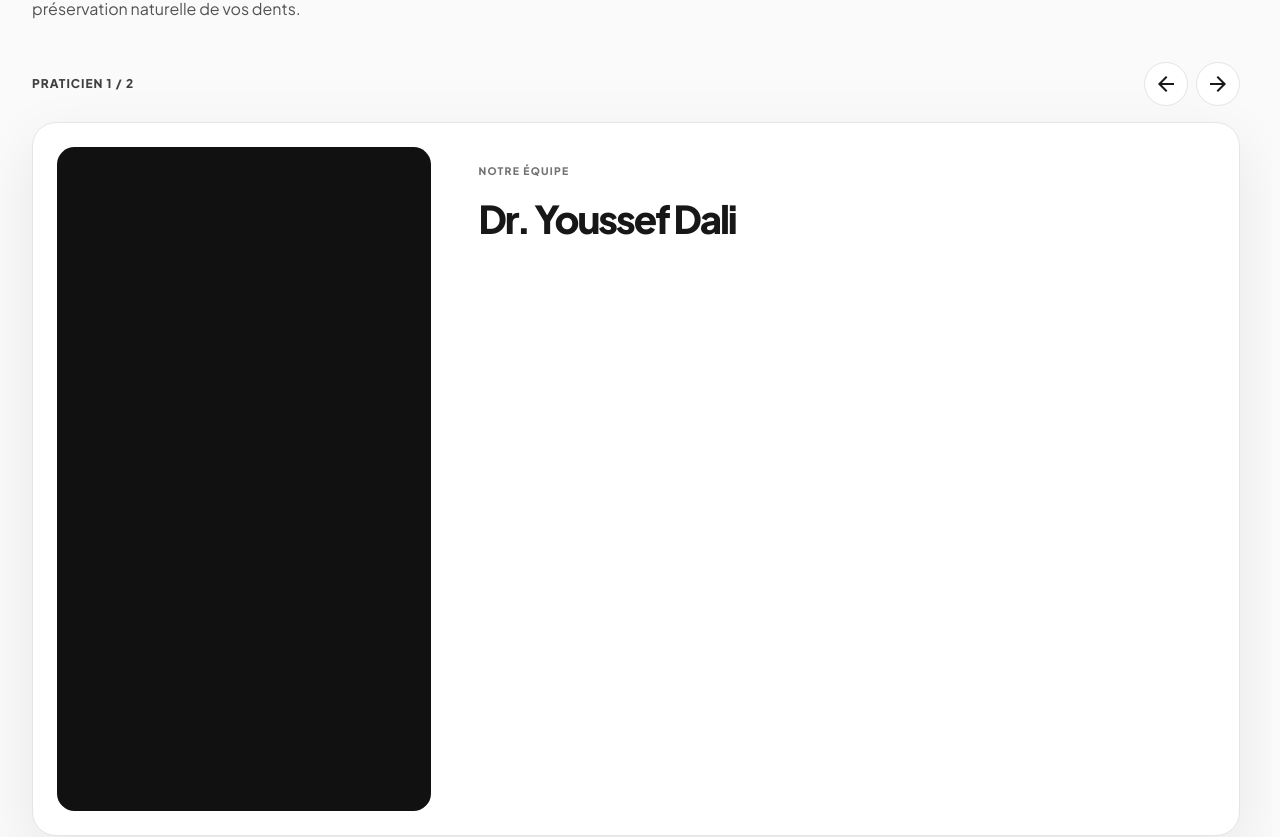
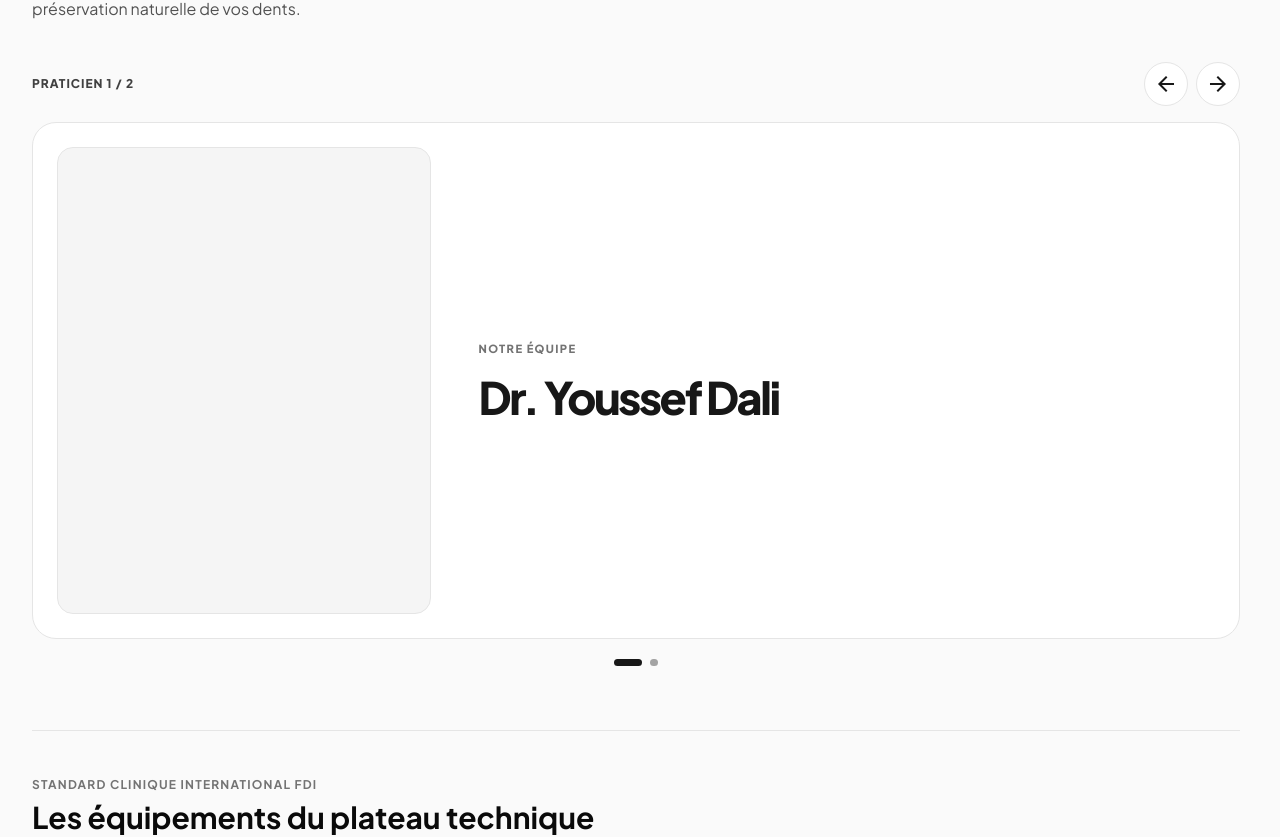
Before and after one commit to marvenpiadri/DrDali, an Angular app: page /clinic in a window 1280 px wide. Shown: the part 620-1457 px from the top of the page. Built offline with nearby package versions, Linux system fonts and the light colour scheme; a web font is replaced by a local one.

Commit message:
Simplify doctor cards for pending portraits

```diff
--- a/src/app/components/doctor-slider/doctor-slider.css
+++ b/src/app/components/doctor-slider/doctor-slider.css
@@ -2,66 +2,21 @@
 .doctor-slider-toolbar{display:flex;align-items:center;justify-content:space-between;gap:1rem;margin-bottom:1rem}
 .doctor-slider-count{color:var(--text-secondary,#626262);font-size:.75rem;font-weight:750;letter-spacing:.08em;text-transform:uppercase}
 .doctor-slider-navigation{display:flex;align-items:center;gap:.5rem}
-.nav-button{display:grid;width:2.75rem;height:2.75rem;min-width:2.75rem;place-items:center;border:1px solid var(--border-subtle,#dedede);border-radius:999px;background:var(--surface,#fff);color:var(--text-primary,#171717);cursor:pointer;transition:background-color .18s ease,border-color .18s ease,transform .18s ease}
-.nav-button:hover{background:var(--surface-hover,#f0f0f0);border-color:var(--border-strong,#aaa)}
-.nav-button:active{transform:translateY(1px)}
-.nav-button:focus-visible,.doctor-book-button:focus-visible,.dot-indicator:focus-visible{outline:2px solid var(--focus-ring,#777);outline-offset:3px}
-.doctor-slider-surface{overflow:hidden;border:1px solid var(--border-subtle,#e4e4e4);border-radius:1.5rem;background:var(--surface,#fff);box-shadow:0 20px 60px rgb(0 0 0 / 8%)}
+.nav-button{display:grid;width:2.75rem;height:2.75rem;min-width:2.75rem;place-items:center;border:1px solid var(--border-subtle,#dedede);border-radius:999px;background:var(--surface,#fff);color:var(--text-primary,#171717);cursor:pointer}
+.nav-button:hover{background:var(--surface-hover,#f0f0f0)}
+.nav-button:focus-visible,.dot-indicator:focus-visible{outline:2px solid var(--focus-ring,#777);outline-offset:3px}
+.doctor-slider-surface{overflow:hidden;border:1px solid var(--border-subtle,#e4e4e4);border-radius:1.5rem;background:var(--surface,#fff)}
 .slide-wrapper{display:flex;width:100%;transition:transform .45s cubic-bezier(.2,.75,.25,1)}
 .slide-card{flex:0 0 100%;min-width:100%;padding:clamp(.75rem,2.5vw,1.5rem)}
-.doctor-slide-grid{display:grid;grid-template-columns:minmax(220px,.72fr) minmax(0,1.45fr);align-items:stretch;gap:clamp(1rem,2.5vw,2rem)}
-.doctor-portrait-column{display:flex;min-width:0;flex-direction:column;gap:.875rem}
-.doctor-portrait{position:relative;overflow:hidden;width:100%;aspect-ratio:9/16;max-height:760px;border-radius:1.1rem;background:#111;color:#fff}
-.doctor-portrait-image{display:block;width:100%;height:100%;object-fit:cover;object-position:center top}
-.doctor-portrait-placeholder{position:absolute;inset:0;display:flex;flex-direction:column;align-items:center;justify-content:center;overflow:hidden;padding:1.5rem;background:radial-gradient(ellipse at 50% 35%,#444 0%,#242424 35%,#101010 76%);text-align:center}
-.doctor-portrait-placeholder::before,.doctor-portrait-placeholder::after{position:absolute;content:"";width:75%;aspect-ratio:1;border:1px solid rgb(255 255 255 / 13%);border-radius:50%}
-.doctor-portrait-placeholder::before{top:12%;left:-35%}
-.doctor-portrait-placeholder::after{right:-38%;bottom:8%;width:90%}
-.portrait-monogram{position:relative;z-index:1;color:#fff;font-family:Georgia,'Times New Roman',serif;font-size:clamp(3rem,7vw,6rem);font-weight:400;letter-spacing:-.08em}
-.portrait-rule{position:relative;z-index:1;width:2.25rem;height:1px;margin:1.2rem 0;background:#bdbdbd}
-.portrait-caption{position:relative;z-index:1;color:#c9c9c9;font-size:.6rem;font-weight:700;letter-spacing:.2em;line-height:1.8}
-.doctor-status{position:absolute;top:1rem;inset-inline-start:1rem;display:inline-flex;align-items:center;gap:.45rem;padding:.45rem .7rem;border:1px solid rgb(255 255 255 / 20%);border-radius:999px;background:rgb(12 12 12 / 72%);color:#fff;font-size:.625rem;font-weight:700;backdrop-filter:blur(10px)}
-.status-dot{width:.4rem;height:.4rem;border-radius:50%;background:#c7c7c7}
-.doctor-portrait-meta{display:flex;align-items:center;justify-content:space-between;gap:.5rem;color:var(--text-tertiary,#777);font-size:.7rem}
-.portrait-index{font-weight:800;letter-spacing:.06em;color:var(--text-primary,#171717)}
-.portrait-index span{color:var(--text-tertiary,#888);font-weight:500}
-.portrait-location{display:flex;align-items:center;gap:.25rem}
-.portrait-location .material-icons{font-size:.9rem}
-.doctor-information-card{display:flex;min-width:0;flex-direction:column;gap:1.2rem;padding:clamp(.5rem,1.5vw,1rem) clamp(.25rem,1.5vw,1rem)}
-.doctor-information-topline{display:flex;align-items:center;justify-content:space-between;gap:.75rem;padding-bottom:.85rem;border-bottom:1px solid var(--border-subtle,#e5e5e5)}
-.doctor-kicker,.doctor-section-label{color:var(--text-tertiary,#737373);font-size:.65rem;font-weight:800;letter-spacing:.12em;text-transform:uppercase}
-.doctor-languages{display:flex;align-items:center;gap:.35rem;color:var(--text-secondary,#666);font-size:.68rem}
-.doctor-languages .material-icons{font-size:1rem}
-.doctor-identity{min-width:0}
-.doctor-name{margin:0;color:var(--text-primary,#171717);font-size:clamp(1.65rem,3vw,2.6rem);font-weight:800;letter-spacing:-.055em;line-height:1.08}
-.doctor-title{margin:.5rem 0 0;color:var(--text-secondary,#555);font-size:.9rem;font-weight:600;line-height:1.5}
-.doctor-detail-section{display:grid;gap:.55rem}
-.doctor-section-label{margin:0;line-height:1.4}
-.doctor-bio{margin:0;color:var(--text-secondary,#555);font-size:.875rem;line-height:1.75}
-.doctor-quote{margin:0;padding:.85rem 1rem;border-inline-start:2px solid var(--border-strong,#999);background:var(--surface-muted,#f7f7f7);color:var(--text-secondary,#555);font-family:Georgia,'Times New Roman',serif;font-size:.9rem;font-style:italic;line-height:1.65}
-.doctor-specialties-grid{display:grid;grid-template-columns:repeat(2,minmax(0,1fr));gap:.5rem}
-.doctor-specialty{display:flex;align-items:flex-start;gap:.5rem;padding:.65rem .7rem;border:1px solid var(--border-subtle,#e6e6e6);border-radius:.7rem;background:var(--surface,#fff);color:var(--text-primary,#333);font-size:.73rem;font-weight:600;line-height:1.5}
-.doctor-specialty .material-icons{flex:0 0 auto;margin-top:.05rem;color:var(--text-tertiary,#777);font-size:.9rem}
-.doctor-diplomas{display:grid;gap:.45rem}
-.doctor-diploma{display:flex;align-items:flex-start;gap:.5rem;color:var(--text-secondary,#5d5d5d);font-size:.73rem;line-height:1.55}
-.doctor-diploma .material-icons{flex:0 0 auto;margin-top:.08rem;color:var(--text-tertiary,#777);font-size:.9rem}
-.doctor-card-footer{display:flex;align-items:center;justify-content:space-between;gap:1rem;margin-top:auto;padding-top:1rem;border-top:1px solid var(--border-subtle,#e5e5e5)}
-.doctor-footer-note{margin:0;color:var(--text-tertiary,#777);font-size:.7rem;line-height:1.5}
-.doctor-book-button{display:inline-flex;min-height:2.8rem;align-items:center;justify-content:center;gap:.55rem;padding:.75rem 1rem;border:1px solid var(--text-primary,#171717);border-radius:.75rem;background:var(--text-primary,#171717);color:var(--surface,#fff);font-size:.7rem;font-weight:800;letter-spacing:.04em;cursor:pointer;transition:opacity .18s ease,transform .18s ease}
-.doctor-book-button:hover{opacity:.86}
-.doctor-book-button:active{transform:translateY(1px)}
-.doctor-book-arrow{font-size:1rem}
-.doctor-book-button app-whatsapp-icon.doctor-whatsapp-icon{color:inherit}
+.doctor-slide-grid{display:grid;grid-template-columns:minmax(220px,.72fr) minmax(0,1.45fr);align-items:stretch;gap:clamp(1rem,2.5vw,2rem);min-height:420px}
+.doctor-portrait{width:100%;min-height:420px;aspect-ratio:4/5;border-radius:1rem;background:var(--surface-muted,#f5f5f5);border:1px solid var(--border-subtle,#e5e5e5)}
+.doctor-information-card{display:flex;min-width:0;flex-direction:column;justify-content:center;gap:1rem;padding:clamp(.5rem,1.5vw,1rem)}
+.doctor-kicker{color:var(--text-tertiary,#737373);font-size:.7rem;font-weight:800;letter-spacing:.12em;text-transform:uppercase}
+.doctor-name{margin:0;color:var(--text-primary,#171717);font-size:clamp(1.8rem,3.5vw,3rem);font-weight:800;letter-spacing:-.055em;line-height:1.1}
 .doctor-slider-pagination{display:flex;align-items:center;justify-content:center;gap:.5rem;margin-top:1.25rem}
 .dot-indicator{width:.45rem;height:.45rem;padding:0;border:0;border-radius:999px;background:var(--border-strong,#ccc);cursor:pointer;transition:width .2s ease,background-color .2s ease}
 .dot-indicator.is-current{width:1.75rem;background:var(--text-primary,#171717)}
-:host-context(.dark) .doctor-quote{background:var(--surface-muted,#1a1a1a)}
-:host-context(.dark) .doctor-specialty{background:var(--surface,#111);border-color:var(--border-subtle,#303030)}
-:host-context(.dark) .doctor-information-card{color:#f5f5f5}
-:host-context(.dark) .doctor-book-button{background:#f5f5f5;border-color:#f5f5f5;color:#111}
-:host-context(.dark) .doctor-book-button app-whatsapp-icon.doctor-whatsapp-icon{color:#111}
+:host-context(.dark) .doctor-portrait{background:var(--surface-muted,#1a1a1a);border-color:var(--border-subtle,#303030)}
 :host-context(.dark) .dot-indicator.is-current{background:#f5f5f5}
-@media(max-width:900px){.doctor-slide-grid{grid-template-columns:minmax(180px,.65fr) minmax(0,1.35fr);gap:1.1rem}.doctor-information-card{gap:1rem}.doctor-specialties-grid{grid-template-columns:minmax(0,1fr)}.doctor-card-footer{align-items:flex-start;flex-direction:column}.doctor-book-button{width:100%}}
-@media(max-width:640px){.slide-card{padding:.65rem}.doctor-slide-grid{grid-template-columns:minmax(0,1fr);gap:1rem}.doctor-portrait-column{display:grid;grid-template-columns:minmax(0,1fr) auto;align-items:end}.doctor-portrait{grid-row:span 2;width:min(100%,220px);aspect-ratio:9/16;max-height:390px}.doctor-portrait-meta{align-self:end;flex-direction:column;align-items:flex-start;padding-bottom:.25rem}.doctor-information-card{padding:.5rem .25rem}.doctor-information-topline{align-items:flex-start;flex-direction:column}.doctor-specialties-grid{grid-template-columns:repeat(2,minmax(0,1fr))}.doctor-card-footer{flex-direction:column}.doctor-footer-note{display:none}}
-@media(max-width:420px){.doctor-specialties-grid{grid-template-columns:minmax(0,1fr)}.doctor-name{font-size:1.65rem}.doctor-portrait-column{grid-template-columns:minmax(0,1fr) auto}.doctor-portrait{width:100%;max-height:330px}.doctor-portrait-meta{font-size:.62rem}}
-@media(prefers-reduced-motion:reduce){.slide-wrapper,.nav-button,.dot-indicator,.doctor-book-button{transition:none}}
+@media(max-width:640px){.doctor-slide-grid{grid-template-columns:minmax(0,1fr);gap:1rem;min-height:0}.doctor-portrait{min-height:260px;aspect-ratio:16/9}.doctor-information-card{padding:1rem .25rem}.doctor-name{font-size:1.8rem}}
+@media(prefers-reduced-motion:reduce){.slide-wrapper,.dot-indicator{transition:none}}
```
